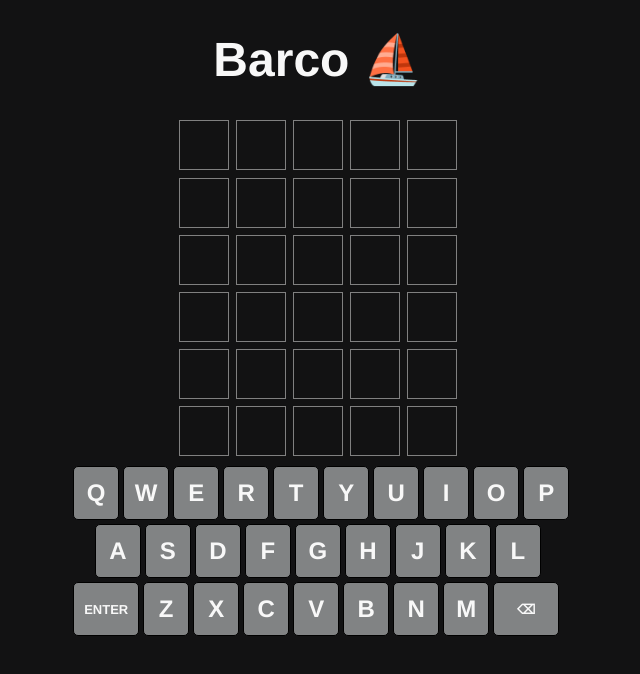
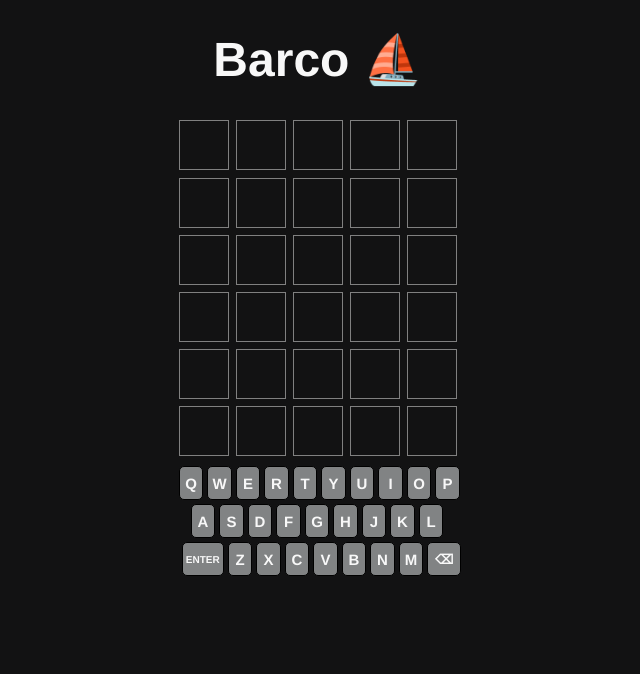
Before and after one commit to MartimVideira/barco, a React (Vite) app: page / in a window 1280 px wide. Shown: the top 674 px of the page, without its empty margins (322-962 px from the left). Built offline with nearby package versions, Linux system fonts and the light colour scheme.

Commit message:
More size adjusting

```diff
--- a/src/App.css
+++ b/src/App.css
@@ -133,15 +133,15 @@ body {
 
 
 #key-tab {
-  width: 0.1em;
+  width: 0.0em;
 }
 
 #key-caps {
-  width: 1em;
+  width: 0.8em;
 }
 
 #key-shift {
-  width: 0.1em;
+  width: 0.2em;
 }
 
 
@@ -197,28 +197,31 @@ body {
 
 
 @media screen and (width <=80rem) {
-  .h1 {
-    font-size: small;
+  .app {
+    gap: 10px;
   }
-  .app {
-    gap:10px;
-  }
+
   .body {
     font-size: 1em;
   }
 
+  .keyboard {
+    font-size: 15px;
+  }
+
   .key {
-    width: 1.5rem;
-    padding: 10px;
+    width: 1.5em;
     height: 2rem;
   }
 
-  .keyboard-line:nth-child(3) .key:nth-child(2),
+
+  .keyboard-line:nth-child(3) .key:nth-child(2){
+    width: 4em;
+    font-size: 10px;
+  }
   .keyboard-line:nth-child(3) .key:nth-last-child(1) {
-    padding-left: 0px;
-    padding-right: 0px;
+    width:2rem;
   }
 
 
-
 }
```
